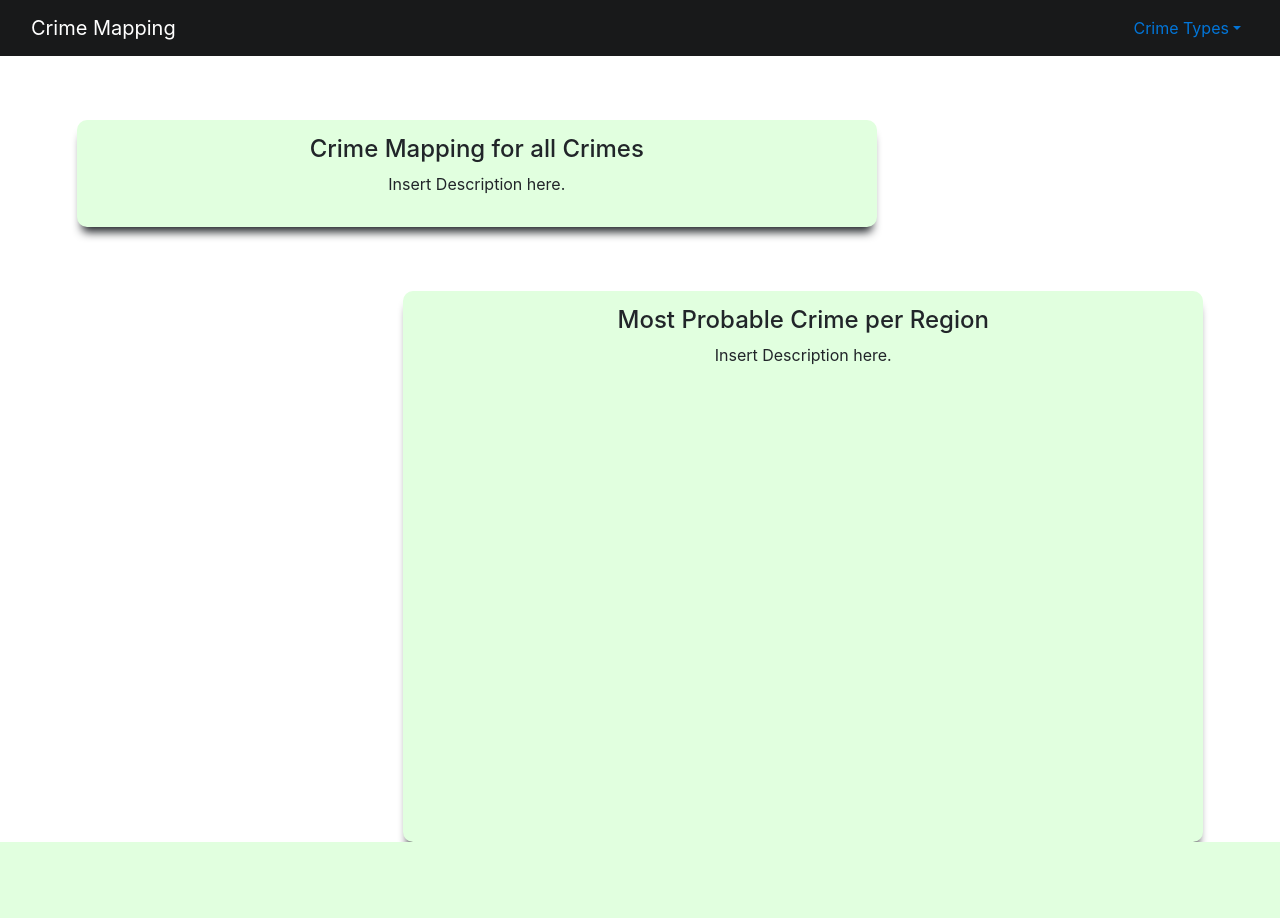
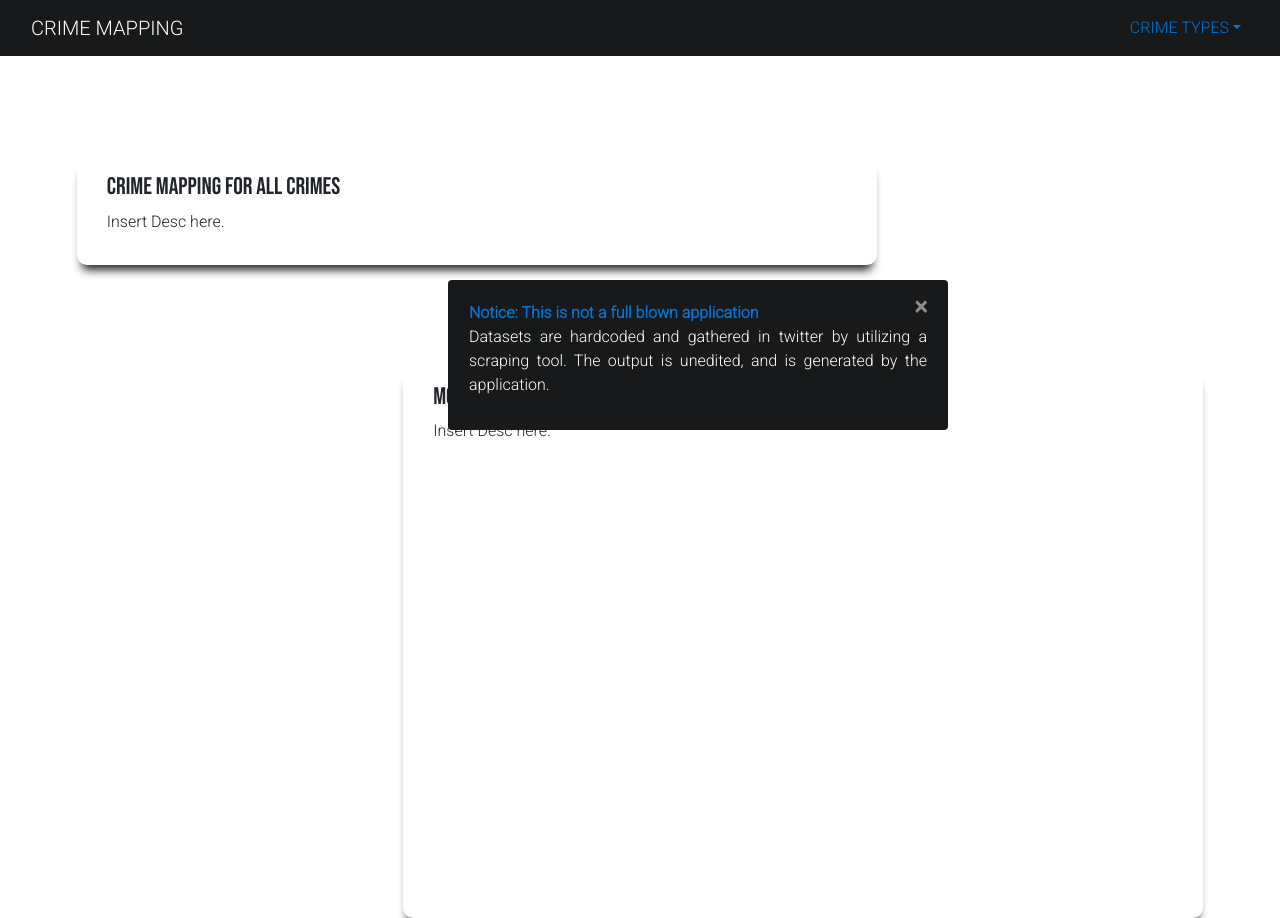
Before and after one commit to maxantl/finalproject-crimemapping, a Django app: template DATAMINING/WEBAPP/templates/WEBAPP/test.html in a window 1280 px wide. Before the commit the page ends 842 px from the top, so only its background shows below. Run offline with Django 4.2, Linux system fonts and the light colour scheme; the template is opened without the code that fills it, so the values that code supplies are empty; some libraries are stand-ins or nearby versions.

Commit message:
edit base.html edit test.html add notice prompt edit user-interface add more dropdown items

```diff
--- a/DATAMINING/WEBAPP/templates/WEBAPP/test.html
+++ b/DATAMINING/WEBAPP/templates/WEBAPP/test.html
@@ -2,6 +2,9 @@
 {% block content %}
 
 <style>
+    @import url('https://fonts.googleapis.com/css2?family=Roboto:wght@100;300&display=swap');
+    @import url('https://fonts.googleapis.com/css2?family=Bebas+Neue&display=swap');
+    @import url('https://fonts.googleapis.com/css2?family=Open+Sans&family=Roboto:ital,wght@1,700&display=swap');
     html,body{
         background-color: white;
         height: 100%;
@@ -12,42 +15,69 @@
         float: left;
         width: 800px;
         margin-left: 6%;
-        margin-top: 5%;
+        margin-top: 8%;
         padding-top: 15px;
         padding-bottom: 15px;
         padding-left: 30px;
         padding-right: 30px;
         box-shadow: 0 10px 10px -5px;
         border-radius: 10px;
-        background-color: #E1FFDF;
+        font-family: 'Bebas Neue', cursive;
     }
     #map2{
         float: right;
         height: 550.8px;
         width: 800px;
         margin-right: 6%;
-        margin-top: 5%;
+        margin-top: 8%;
         padding-top: 15px;
         padding-bottom: 20px;
         padding-left: 30px;
         padding-right: 30px;
         box-shadow: 0 10px 10px -5px;
         border-radius: 10px;
-        background-color: #E1FFDF;
+        font-family: 'Bebas Neue', cursive;
+    }
+    #map1-desc{
+        font-family: 'Roboto', sans-serif;
+    }
+    #map2-desc{
+        font-family: 'Roboto', sans-serif;
+    }
+    .alert{
+        position: absolute;
+        height: 150px;
+        width: 500px;
+        margin: auto;
+        top: 35%;
+        left: 35%;
+        background-color: #18191A;;
+        text-align: justify;
+        text-justify: inter-word;
+        padding: 20px;
+        color: white;
+        font-family: 'Roboto', sans-serif;
     }
 </style>
+
 <body>
-        <div class="container" id="map1">
-            <h4 class="text-center">Crime Mapping for all Crimes</h4>
-            <p class="text-center">Insert Description here.</p>
+         <div class="container" id="map1">
+            <h4 class="text-left">Crime Mapping for all Crimes</h4>
+            <p class="text-left" id="map1-desc">Insert Desc here.</p>
             {{map1 | safe}}
-        </div>
+         </div>
          <div class="container" id="map2">
-            <h4 class="text-center">Most Probable Crime per Region</h4>
-             <p class="text-center">Insert Description here.</p>
+            <h4 class="text-left">Most Probable Crime per Region</h4>
+             <p class="text-left" id="map2-desc">Insert Desc here.</p>
             {{map2 | safe}}
         </div>
-    </div>
-</div>
+
+        <div class="alert alert-dismissible fade show" role="alert">
+        <strong style="color:#0275d8">Notice: This is not a full blown application</strong>
+        <br> Datasets are hardcoded and gathered in twitter by utilizing a scraping tool. The output is unedited, and is generated by the application.</br>
+        <button type="button" class="close" data-dismiss="alert" aria-label="Close">
+        <span aria-hidden="true">&times;</span>
+        </button>
+        </div>
 </body>
 {% endblock %}
--- a/DATAMINING/WEBAPP/templates/partials/base.html
+++ b/DATAMINING/WEBAPP/templates/partials/base.html
@@ -12,6 +12,7 @@
 </head>
 <body>
     <style>
+        @import url('https://fonts.googleapis.com/css2?family=Roboto:ital,wght@1,700&display=swap');
         #navDropdown{
             color: #0275d8;
         }
@@ -19,22 +20,34 @@
 
     <nav class="navbar navbar-expand-sm navbar-dark" style="background-color: #18191A;">
       <div class="container-fluid">
-        <a class="navbar-brand">Crime Mapping</a>
+        <a class="navbar-brand" style="font-family:'Roboto', sans-serif;">CRIME MAPPING</a>
         <button type="button" class="navbar-toggler" data-toggle="collapse" data-target="#navbarCollapse">
                 <span class="navbar-toggler-icon"></span>
         </button>
           <ul class="nav navbar-nav ms-auto">
             <li class="nav-item dropdown">
-              <a href="#" class="nav-link dropdown-toggle" id="navDropdown" data-bs-toggle="dropdown">Crime Types</a>
+              <a href="#" class="nav-link dropdown-toggle" id="navDropdown" data-bs-toggle="dropdown" style="font-family: 'Roboto', sans-serif;">CRIME TYPES</a>
               <div class="dropdown-menu dropdown-menu-right" id="navMenu">
-                  <a href="#" class="dropdown-item active">All</a>
-                <a href="#" class="dropdown-item">Arrests</a>
-                <a href="#" class="dropdown-item">Murder</a>
-                <a href="#" class="dropdown-item">Drugs</a>
+                  <a href="#" class="dropdown-item active" style="font-family: 'Roboto', sans-serif;">All</a>
+                <a href="#" class="dropdown-item" style="font-family: 'Roboto', sans-serif;">Arrests</a>
+                <a href="#" class="dropdown-item" style="font-family: 'Roboto', sans-serif;">Murder</a>
+                <a href="#" class="dropdown-item" style="font-family: 'Roboto', sans-serif;">Physical Injury</a>
+                <a href="#" class="dropdown-item" style="font-family: 'Roboto', sans-serif;">Kidnapping</a>
+                <a href="#" class="dropdown-item" style="font-family: 'Roboto', sans-serif;">Rape</a>
+                <a href="#" class="dropdown-item" style="font-family: 'Roboto', sans-serif;">Robbery</a>
+                <a href="#" class="dropdown-item" style="font-family: 'Roboto', sans-serif;">Carnap</a>
+                <a href="#" class="dropdown-item" style="font-family: 'Roboto', sans-serif;">Drugs</a>
+                <a href="#" class="dropdown-item" style="font-family: 'Roboto', sans-serif;">Terrorism</a>
+                <a href="#" class="dropdown-item" style="font-family: 'Roboto', sans-serif;">Obstruction</a>
+                <a href="#" class="dropdown-item" style="font-family: 'Roboto', sans-serif;">Smuggling</a>
+                <a href="#" class="dropdown-item" style="font-family: 'Roboto', sans-serif;">Fraud</a>
+                <a href="#" class="dropdown-item" style="font-family: 'Roboto', sans-serif;">Illegal Possession</a>
+                <a href="#" class="dropdown-item" style="font-family: 'Roboto', sans-serif;">Wanted</a>
+                <a href="#" class="dropdown-item" style="font-family: 'Roboto', sans-serif;">Wrongful</a>
+                <a href="#" class="dropdown-item" style="font-family: 'Roboto', sans-serif;">Restraining</a>
               </div>
             </li>
           </ul>
-
       </div>
     </nav>
 {% block content %}
--- a/DATAMINING/WEBAPP/views.py
+++ b/DATAMINING/WEBAPP/views.py
@@ -157,7 +157,7 @@ def spatial_analysis_heat(data):
         heat_list.append([float(temp[1]), float(temp[0]), 1])
     # heat_list = [[11.33877, 124.552177, 0.8]]
 
-    map1 = folium.Map([12, 122], zoom_start=6)
+    map1 = folium.Map([12, 122], zoom_start=6, max_zoom=8)
     gradient = {'0.0': 'Navy', '0.25': 'Blue', '0.5': 'Green', '0.75': 'Yellow', '1': 'Red'}
     # HeatMap(data=heat_list, gradient=gradient, radius=25, blur = 10, min_opacity = 0.25, max_val = 0.0005).add_to(mapObj)
     plugins.HeatMap(heat_list, radius=25, max_zoom=13).add_to(map1)
@@ -185,7 +185,7 @@ def spatial_analysis_chloro(data):
         hover_data=["type"],
         mapbox_style="carto-positron",
         center={"lat": 12, "lon": 122},
-        zoom=3,
+        zoom=5,
         height= 444,
     )
     return fig.to_html()
```
